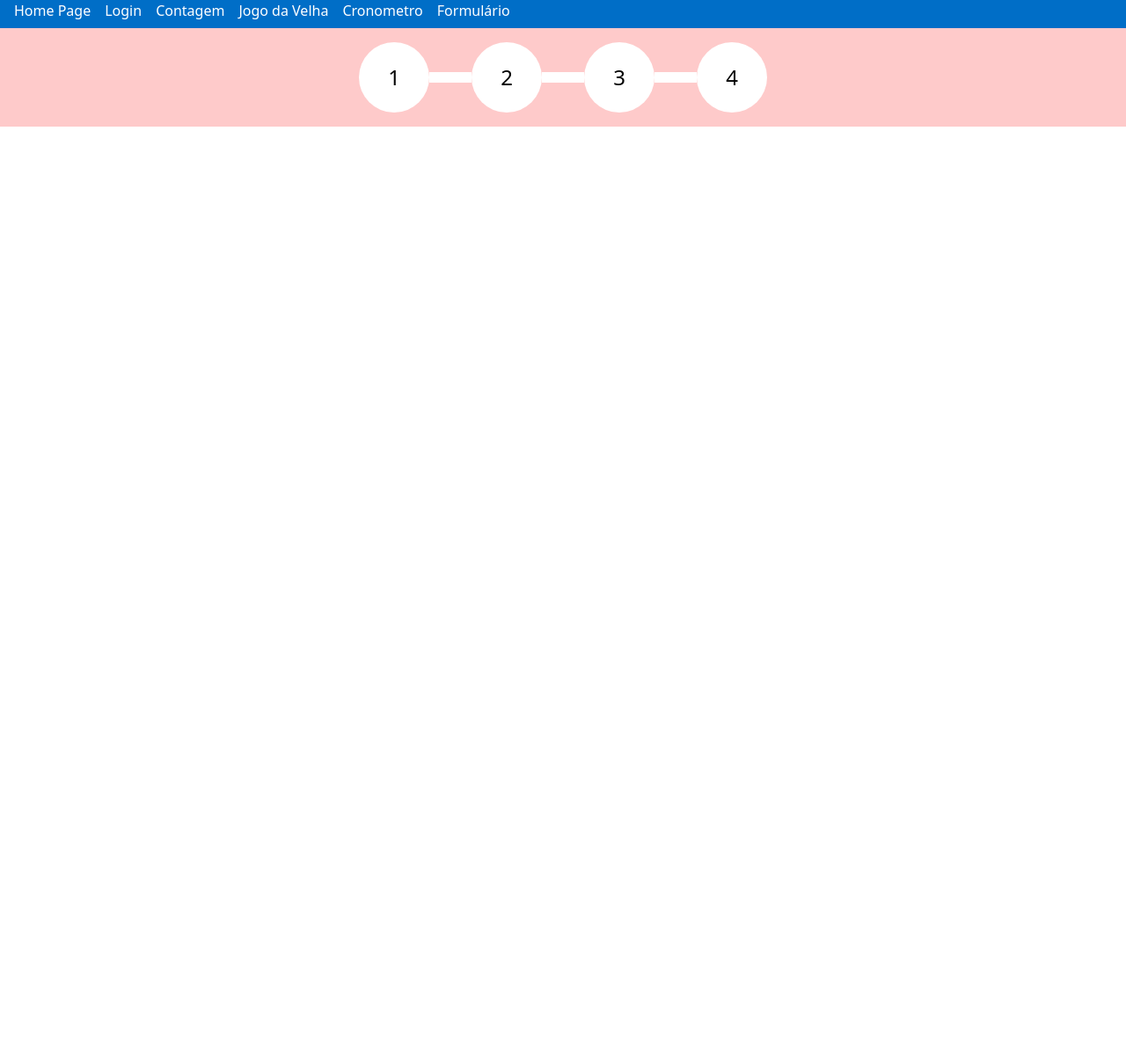
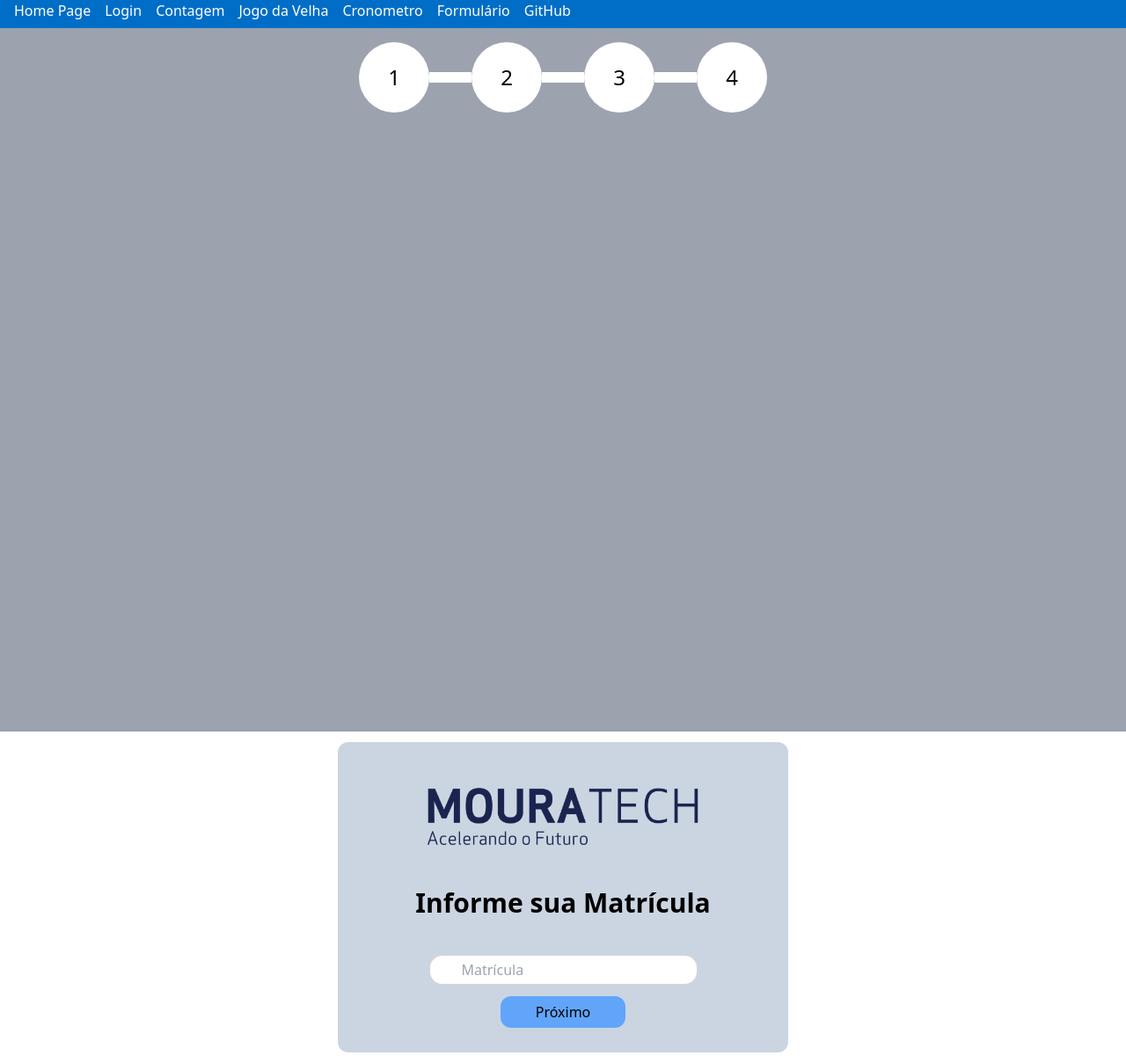
Before and after one commit to VioletaRS26/Aulas, a React (Create React App) app: page /FormuP in a window 1280 px wide. Shown: the whole page at 88% size. Before the commit the page ends 800 px from the top, so only its background shows below. Built offline with nearby package versions, Linux system fonts and the light colour scheme.

Commit message:
Aplicação do API

```diff
--- a/package.json
+++ b/package.json
@@ -6,6 +6,7 @@
     "@testing-library/jest-dom": "^5.16.5",
     "@testing-library/react": "^13.4.0",
     "@testing-library/user-event": "^13.5.0",
+    "axios": "^1.3.4",
     "react": "^18.2.0",
     "react-dom": "^18.2.0",
     "react-router-dom": "^6.9.0",
--- a/src/components/FormSteps.jsx
+++ b/src/components/FormSteps.jsx
@@ -2,9 +2,7 @@ import React from "react";
 
 function FormSteps(){
     return(
-        <div>
-            <button></button>
-        </div>
+        <div></div>
     )
 }
 export default FormSteps;
--- a/src/components/Formu.jsx
+++ b/src/components/Formu.jsx
@@ -1,12 +1,10 @@
-import React, {useState} from "react";
-import FromSteps from "./FormSteps";
+import React from "react";
 
-function Form() {
-    const [steps, setSteps] = useState(1);
+function Formu() {
 
     return(
-        <div>
-            <div className="flex flex-row bg-red-200 justify-center items-center p-4 mx-auto ">
+        <div className="bg-gray-400 h-screen w-screen">
+            <div className="flex flex-row  justify-center items-center p-4 mx-auto ">
                 <div className="flex flex-row bg-white rounded-full w-20 h-20 justify-center items-center text-2xl">1</div>
                 <div className="bg-white w-12 h-3 ">&nbsp;</div>
                 <div className="flex flex-row bg-white rounded-full w-20 h-20 justify-center items-center text-2xl">2</div>
@@ -15,8 +13,8 @@ function Form() {
                 <div className="bg-white w-12 h-3">&nbsp;</div>
                 <div className="flex flex-row bg-white rounded-full w-20 h-20 justify-center items-center text-2xl">4</div>
             </div>
-            <FromSteps/>
+
         </div>
     )
 }
-export default Form;
+export default Formu;
--- a/src/components/Menu.jsx
+++ b/src/components/Menu.jsx
@@ -34,6 +34,11 @@ function Menu(){
                         Formulário
                     </NavLink>
                 </li>
+                <li>
+                    <NavLink to='/GitHubPage' className='hover:underline'>
+                        GitHub
+                    </NavLink>
+                </li>
             </ul>
         </nav>
     );
--- /dev/null
+++ b/src/pages/Form1.jsx
@@ -0,0 +1,28 @@
+import React from "react";
+import Formu from '../components/Formu';
+
+function Form1() {
+    return(
+        <div>
+            <Formu/>
+           <div className="flex flex-col items-center ">
+            <div className="flex flex-col justify-center items-center m-3 rounded-xl bg-slate-300 w-2/5 ">
+                <div className="m-12 w-3/5">
+                    <img src="./mouratech.png" alt="Moura Tech" />
+                </div>
+                <h1 className="text-3xl font-bold">Informe sua Matrícula</h1><br></br>
+                <form className="flex flex-col justify-center items-center m-1 w-30 " >
+                        <div className="flex flex-col  my-3">
+                            <input type="text" name="username" placeholder="Matrícula" className="b-2  text-justify focus:border-black border-2 border-gray-300 rounded-2xl py-1 px-9"/>
+                            <div className="flex justify-center m-3">
+                                <button className="bg-blue-400 w-1/2 h-9 rounded-xl">Próximo</button>
+                            </div>
+
+                        </div>
+                    </form>
+            </div>
+         </div>
+        </div>
+    )
+}
+export default Form1;
--- a/src/pages/FormuPage.jsx
+++ b/src/pages/FormuPage.jsx
@@ -1,11 +1,11 @@
-import Formu from '../components/Formu';
+import Form1 from './Form1';
 import Menu from '../components/Menu';
 
 function FormuP(){
     return(
         <div>
             <Menu/>
-            <Formu/>
+            <Form1/>
         </div>
     )
 }
--- /dev/null
+++ b/src/pages/GitHubPage.jsx
@@ -0,0 +1,50 @@
+import Menu from '../components/Menu';
+import axios from 'axios';
+import React, {useEffect, useState} from "react";
+
+function GitHubPage(){
+    const [data, setData] = useState([]);
+    const [loading, setLoading] = useState(true);
+    const url = 'https://api.github.com/users/jobsontn/repos';
+    useEffect(() => {
+
+        axios.get(url)
+            .then((response)=>{
+                //manipula o sucesso da requisição
+                setData(response.data);
+            })
+            .catch((error) => {
+                //manipula erros da requisição
+                console.error(error);
+            })
+            .finally(() =>{
+                //
+                setLoading(false);
+            });
+    }, []);
+    function exibir_dados(){
+        if(loading){
+            return <h1>Carrregando...</h1>
+        }
+        return(
+            <ul>
+                {data.map((repo) => {
+                    return(
+                        <li key={repo.full_name}>
+                            <strong>{repo.full_name}</strong>
+                            <p>{repo.description}</p>
+                        </li>
+                    );
+                })}
+            </ul>
+        );
+    }
+    return(
+        <div className='bg-gray-400 h-screen w-screen'>
+            <Menu/>
+            {exibir_dados()}
+
+        </div>
+    );
+}
+export default GitHubPage;
--- a/src/routes.jsx
+++ b/src/routes.jsx
@@ -4,6 +4,7 @@ import LoginPage from './pages/LoginPage';
 import Exemplo2 from './pages/Exemplo2';
 import Cronometro from './pages/Cronometro';
 import FormuPage from './pages/FormuPage';
+import GitHubPage from './pages/GitHubPage';
 
 const routes = [
     { path: '/', element: <HomePage/> },
@@ -11,5 +12,6 @@ const routes = [
     { path: '/Exemplo2', element: <Exemplo2 />},
     { path: '/Cronometro', element: <Cronometro/>},
     { path: '/FormuP', element: <FormuPage />},
+    { path: '/GitHubPage', element: <GitHubPage />},
 ];
 export default routes;
```
Also changed, not shown: 1 other file (tests, documents, lock files or other folders).
